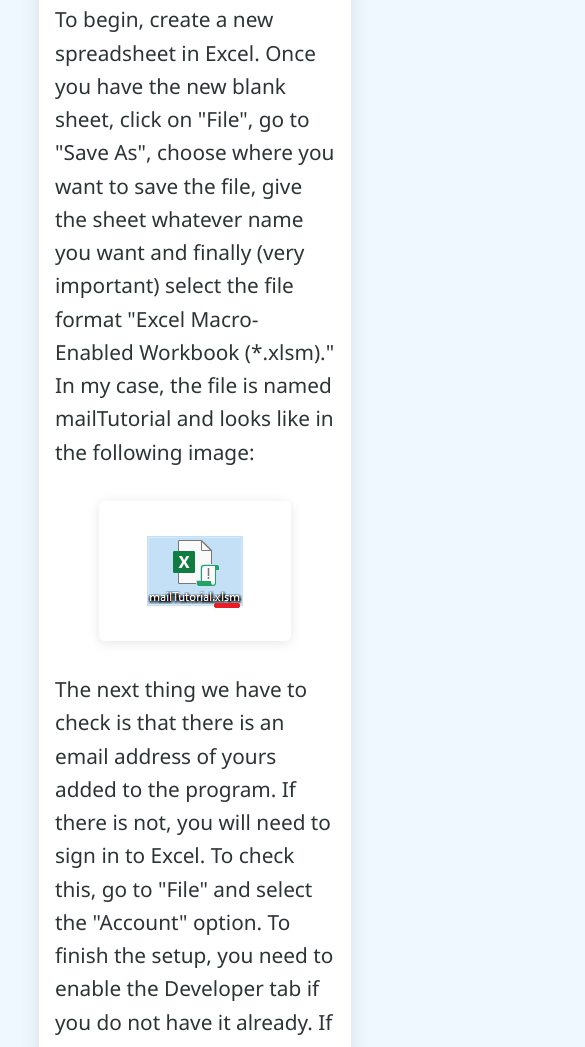
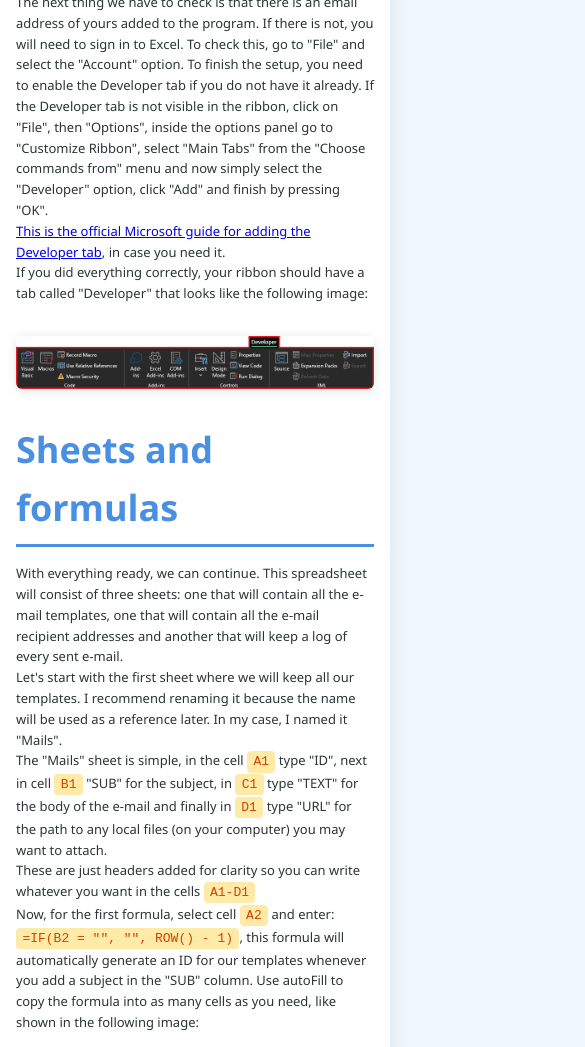
Before and after one commit to gelatinadenaranja/excelMailTutorialBlog, a website built with webpack: page index.html in a window 390 px wide. Shown: the part 953-2000 px from the top of the page, 585 px wide, since content can reach past the window. Built offline with nearby package versions, Linux system fonts and the light colour scheme.

Commit message:
Mobile CSS

```diff
--- a/css/mainStyleSheet.css
+++ b/css/mainStyleSheet.css
@@ -146,6 +146,7 @@ body {
     border: 3px outset var(--code-color);
     font-family: 'Fira Code', monospace;
     font-size: 110%;
+    word-break: break-all;
     padding: 1rem 1rem;
     white-space: pre-line;
     color: var(--code-color);
@@ -156,7 +157,7 @@ code:not(.content-code) {
     padding: 0.2rem 0.4rem;
     border-radius: 4px;
     font-family: 'Fira Code', monospace;
-    font-size: 0.95rem;
+    font-size: 100%;
     color: #d34300;
 }
 
@@ -177,3 +178,13 @@ code:not(.content-code) {
     border-radius: 6px;
     box-shadow: 0 2px 12px rgba(0, 0, 0, 0.1);
 }
+
+@media only screen and (max-width: 600px) {
+    body {
+        font-size: 10px;
+    }
+
+    .wrapper {
+        width: 100%;
+    }
+  }
```
